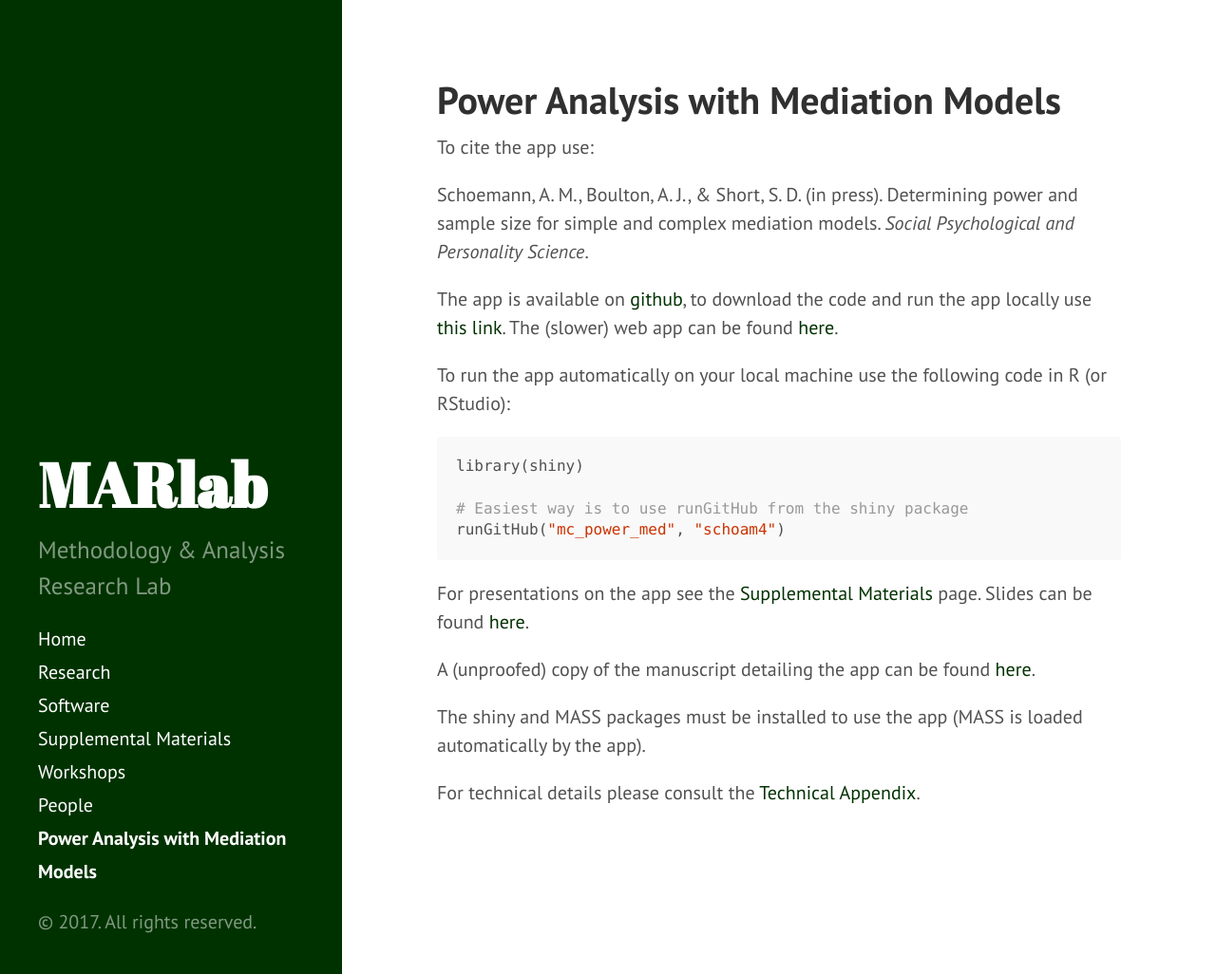
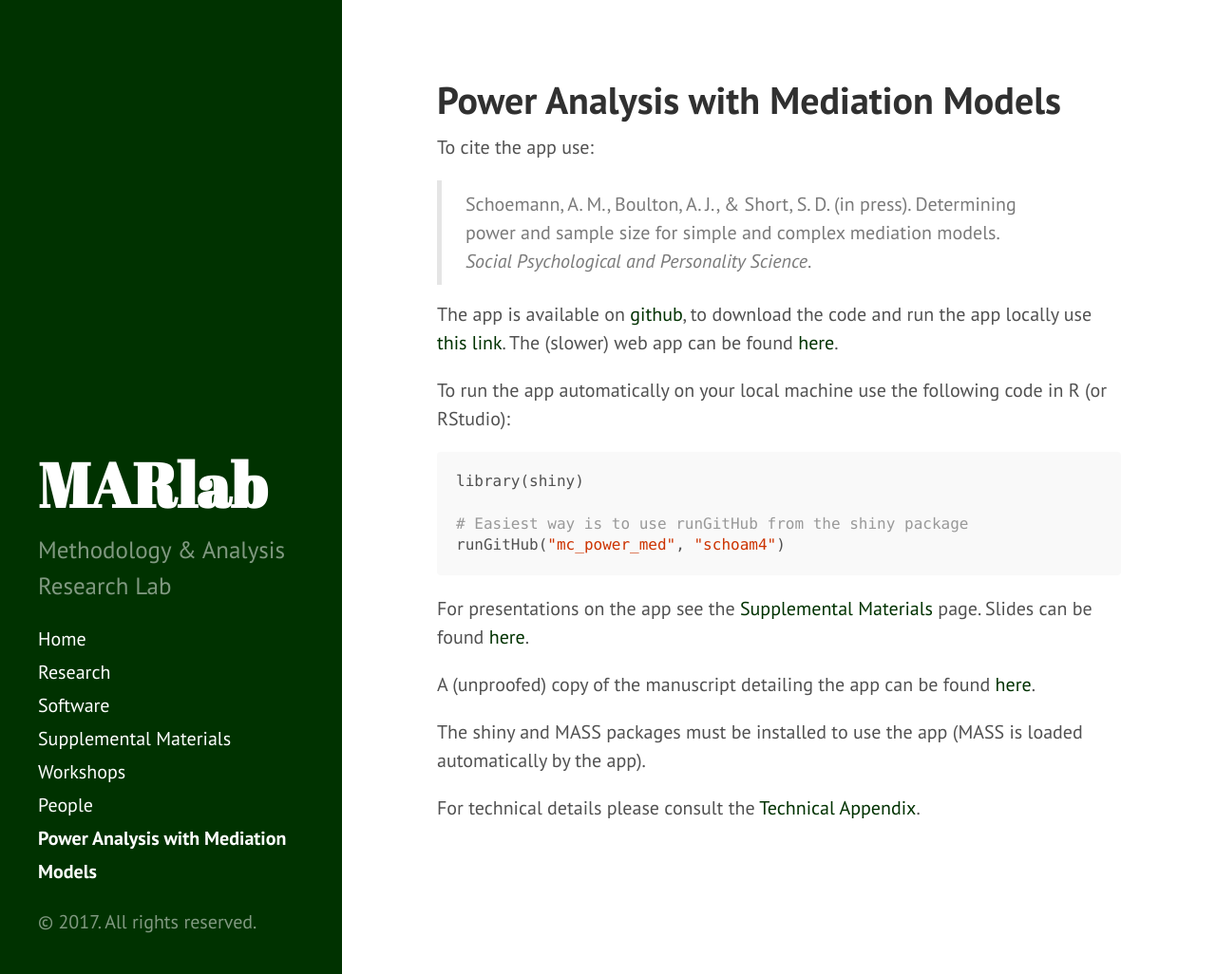
Before and after one commit to schoam4/schoam4.github.io, a Jekyll site: the page built from power_mediation.md, in a window 1280 px wide and 1026 px high. Shown: the whole window at 95% size. Built offline with Jekyll 4.4.1, drawn with Linux system fonts in a browser that asks for light colours.

Commit message:
Update power_mediation.md

```diff
--- a/power_mediation.md
+++ b/power_mediation.md
@@ -5,7 +5,7 @@
 
 To cite the app use:
 
-Schoemann, A. M., Boulton, A. J., & Short, S. D. (in press). Determining power and sample size for simple and complex mediation models. *Social Psychological and Personality Science*.
+> Schoemann, A. M., Boulton, A. J., & Short, S. D. (in press). Determining power and sample size for simple and complex mediation models. *Social Psychological and Personality Science*.
 
 The app is available on [github](https://github.com/schoam4/mc_power_med), to download the code and run the app locally use [this link](https://github.com/schoam4/mc_power_med/archive/master.zip). The (slower) web app can be found [here](https://schoemanna.shinyapps.io/mc_power_med/).
 
```
